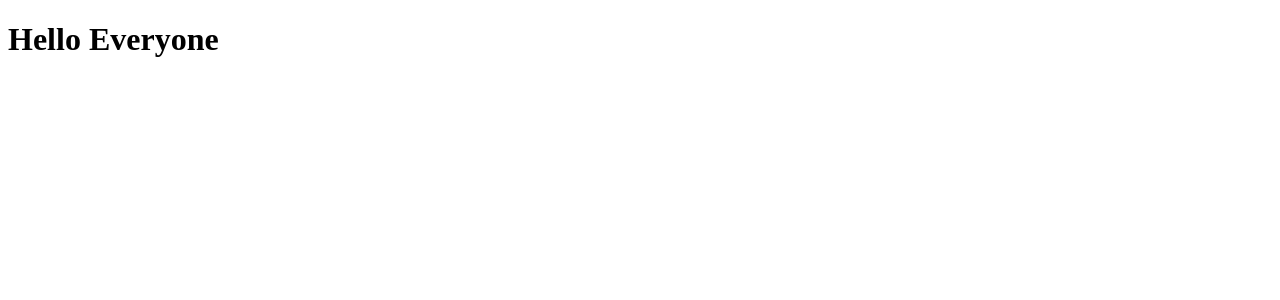
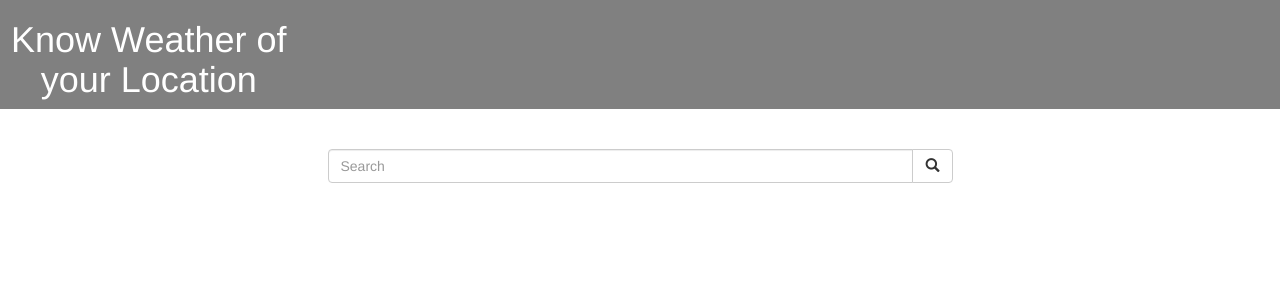
Before and after one commit to ksriSumit/Django-Weather-App, a Django app: page / in a window 1280 px wide. Shown: the top 300 px of the page. Run offline with Django 3.2, Linux system fonts and the light colour scheme; some libraries are stand-ins or nearby versions.

Commit message:
Used Open Weather API for knowing Weather of Cities.
Left to style it more in a decent format and make look like premium

```diff
--- a/templates/index.html
+++ b/templates/index.html
@@ -1,12 +1,56 @@
 <!DOCTYPE html>
-<html lang="en">
+<html lang="en" dir="ltr">
+
 <head>
-    <meta charset="UTF-8">
-    <meta http-equiv="X-UA-Compatible" content="IE=edge">
-    <meta name="viewport" content="width=device-width, initial-scale=1.0">
-    <title>Index</title>
+  <meta charset="utf-8">
+  <title>Django Weather App</title>
+  <!-- Latest compiled and minified CSS -->
+  <link rel="stylesheet" href="https://maxcdn.bootstrapcdn.com/bootstrap/3.4.0/css/bootstrap.min.css">
+
+  <!-- jQuery library -->
+  <script src="https://ajax.googleapis.com/ajax/libs/jquery/3.4.1/jquery.min.js"></script>
+
+  <!-- Latest compiled JavaScript -->
+  <script src="https://maxcdn.bootstrapcdn.com/bootstrap/3.4.0/js/bootstrap.min.js"></script>
+
 </head>
+
 <body>
-    <h1>Hello Everyone</h1>
+  <nav class="row" style="background: grey; color: white;">
+    <div align="center"><h1 class="col-md-3 text-center">Know Weather of your Location</h1></div>
+  </nav>
+  <br />
+  <br />
+  <center class="row">
+    <form action="" method="post" class="col-md-6 col-md-offset-3">
+      {% csrf_token %}
+      <div class="input-group">
+        <input type="text" class="form-control" name="city" placeholder="Search">
+        <div class="input-group-btn">
+          <button class="btn btn-default" type="submit">
+            <i class="glyphicon glyphicon-search"></i>
+          </button>
+        </div>
+        <form>
+  </center>
+  <div class="row">
+    {% if weather_data.CountryCode %}
+    <div class="col-md-6 col-md-offset-3">
+      <h1>{{city}}</h1>
+      <h3>Country code : {{weather_data.CountryCode}}</h1>
+        <h5>Latitude : {{weather_data.lat}}</h5>
+        <h5>Longitude : {{weather_data.long}}</h5>
+        <h5>Description : {{weather_data.weatherDescription}}</h5>
+        <h5>Current Temperature: {{weather_data.currentTemperature}}</h5>
+        <h5>Feels Like: {{weather_data.feelslike}}</h5>
+        <h5>Minimum Temperature: {{weather_data.mintemp}}</h5>
+        <h5>Maximum Temperature: {{weather_data.maxtemp}}</h5>
+        <h5>Pressure: {{weather_data.pressure}}</h5>
+        <h5>Humidity: {{weather_data.humidity}}</h5>
+        <h5>WindSpeed: {{weather_data.windSpeed}}</h5>
+    </div>
+    {% endif %}
+  </div>
 </body>
+
 </html>
--- a/weatherApp/views.py
+++ b/weatherApp/views.py
@@ -1,5 +1,29 @@
 from django.shortcuts import render
+import json
+import urllib.request
 
+#apikey = 'ClNwckAyebc63qmqsQV3wa0OyUBV0uCd'
 # Create your views here.
 def index(request):
-    return render(request,'index.html')
+    if request.method=='POST':
+        cityName = request.POST['city']
+        responseResult = urllib.request.urlopen('http://api.openweathermap.org/data/2.5/weather?q='+cityName+'&appid=55b43b09f6828063e424f13ed60200a2').read()
+        json_data = json.loads(responseResult)
+        weather_Data = {
+            "CountryCode" : str(json_data['sys']['country']),
+            "lat" : str(json_data['coord']['lat']),
+            "long" : str(json_data['coord']['lon']),
+            "weatherDescription" : str(json_data['weather'][0]['description']).title(),
+            "weatherIcon" : str(json_data['weather'][0]['icon']),
+            "currentTemperature" : str(json_data['main']['temp'])+' Kelvin',
+            "feelslike" : str(json_data['main']['feels_like'])+' Kelvin',
+            "mintemp" : str(json_data['main']['temp_min'])+' Kelvin',
+            "maxtemp" : str(json_data['main']['temp_max'])+' Kelvin',
+            "pressure" : str(json_data['main']['pressure'])+' hPa',
+            "humidity" : str(json_data['main']['humidity'])+'%',
+            "windSpeed" : str(json_data['wind']['speed'])+' m/sec'
+        }
+    else:
+        cityName = ''
+        weather_Data = {}
+    return render(request,'index.html',{'city':cityName,'weather_data':weather_Data})
--- a/weatherProject/settings.py
+++ b/weatherProject/settings.py
@@ -11,6 +11,7 @@ https://docs.djangoproject.com/en/3.2/ref/settings/
 """
 
 from pathlib import Path
+import os
 
 # Build paths inside the project like this: BASE_DIR / 'subdir'.
 BASE_DIR = Path(__file__).resolve().parent.parent
@@ -119,6 +120,7 @@ USE_TZ = True
 # https://docs.djangoproject.com/en/3.2/howto/static-files/
 
 STATIC_URL = '/static/'
+STATICFILES_DIRS = (os.path.join(BASE_DIR/'static'),)
 
 # Default primary key field type
 # https://docs.djangoproject.com/en/3.2/ref/settings/#default-auto-field
```
